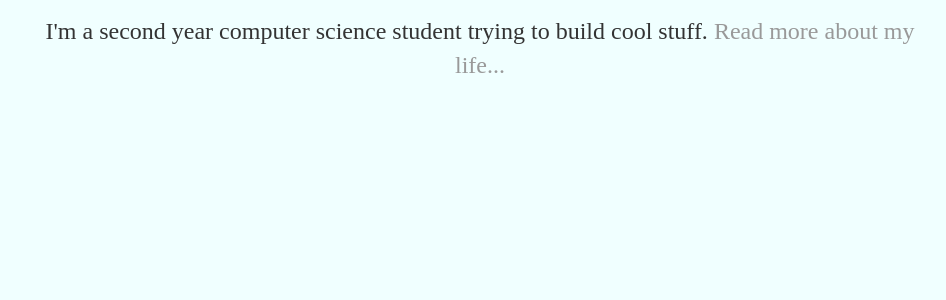
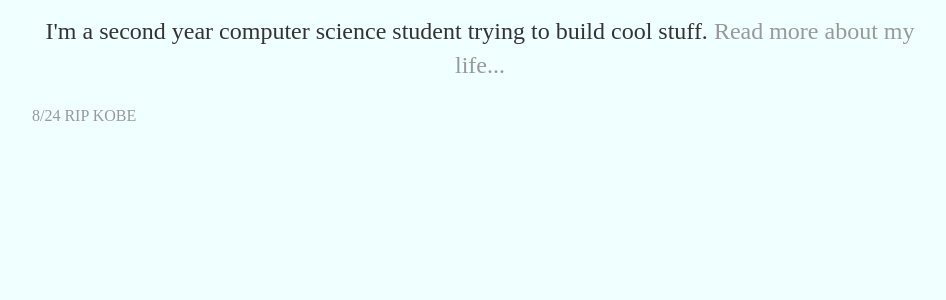
Before and after one commit to conrad10100/conrad10100.github.io, a Jekyll site: the page built from index.html, in a window 1280 px wide. Shown: the part 182-482 px from the top of the page, without its empty margins (160-1106 px from the left). Built offline with Jekyll 4.4.1, drawn with Linux system fonts in a browser that asks for light colours.

Commit message:
Update index.html

```diff
--- a/index.html
+++ b/index.html
@@ -6,3 +6,7 @@ title: Conrad Chiu
 	<h1>Hi there, I'm Conrad Chiu!</h1>
 	<p>I'm a second year computer science student trying to build cool stuff. <a href="/about">Read more about my life...</a></p>
 </div><!-- /.blurb -->
+
+<div>
+	<a href="https://codepen.io/conrad10100/pen/rNabzjd">8/24 RIP KOBE </a>
+</div>
```
